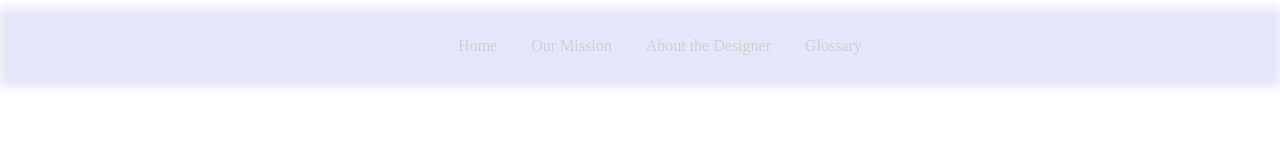
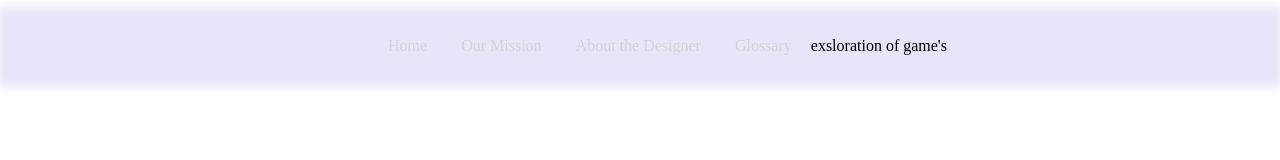
Before and after one commit to xavierhazel/Game, a plain HTML site: page index.html in a window 1280 px wide. Drawn offline with Linux system fonts and the light colour scheme.

Commit message:
Update index.html

```diff
--- a/index.html
+++ b/index.html
@@ -22,6 +22,9 @@
     <li>
       <a href="glossary.html">Glossary</a>
     </li>
+       <li>
+      <a=href="exsploration.html">exsloration of game's</a>
+    </li>
   </ul>
 </nav>
 </body>
```
